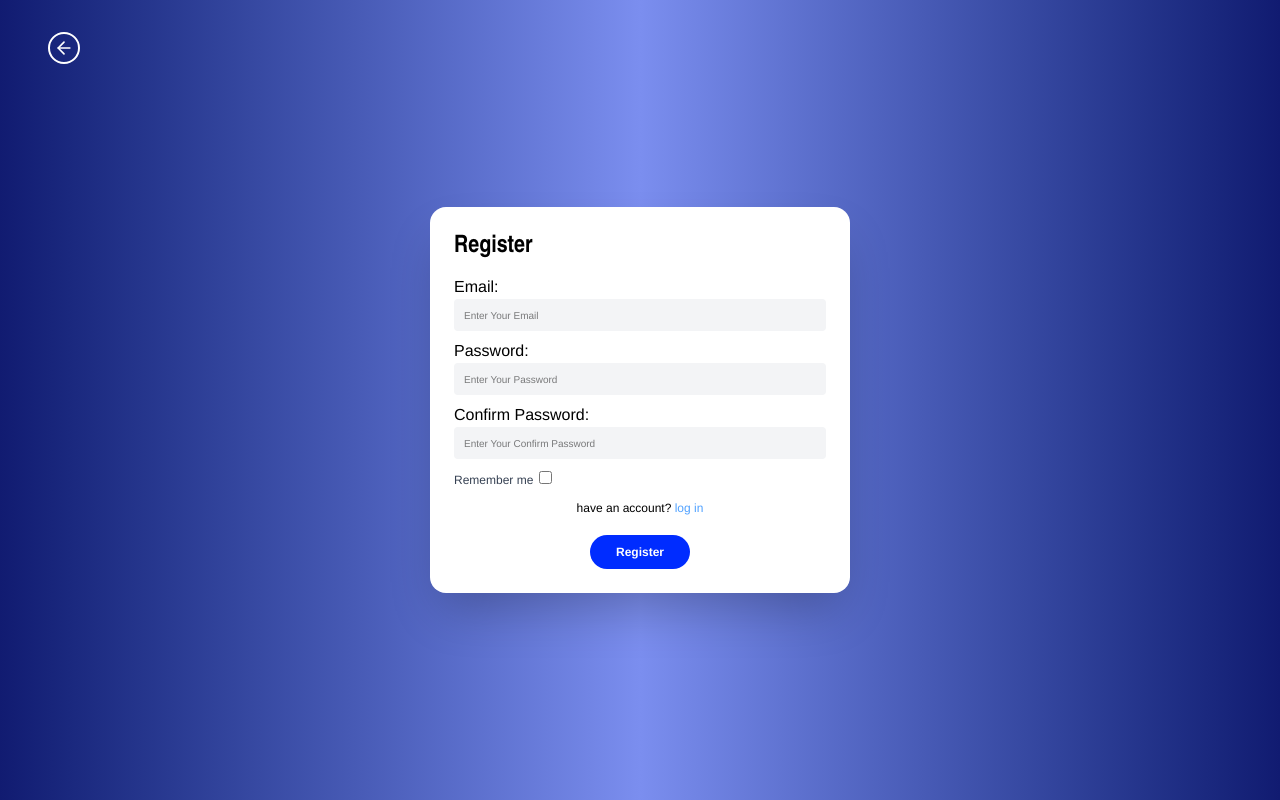
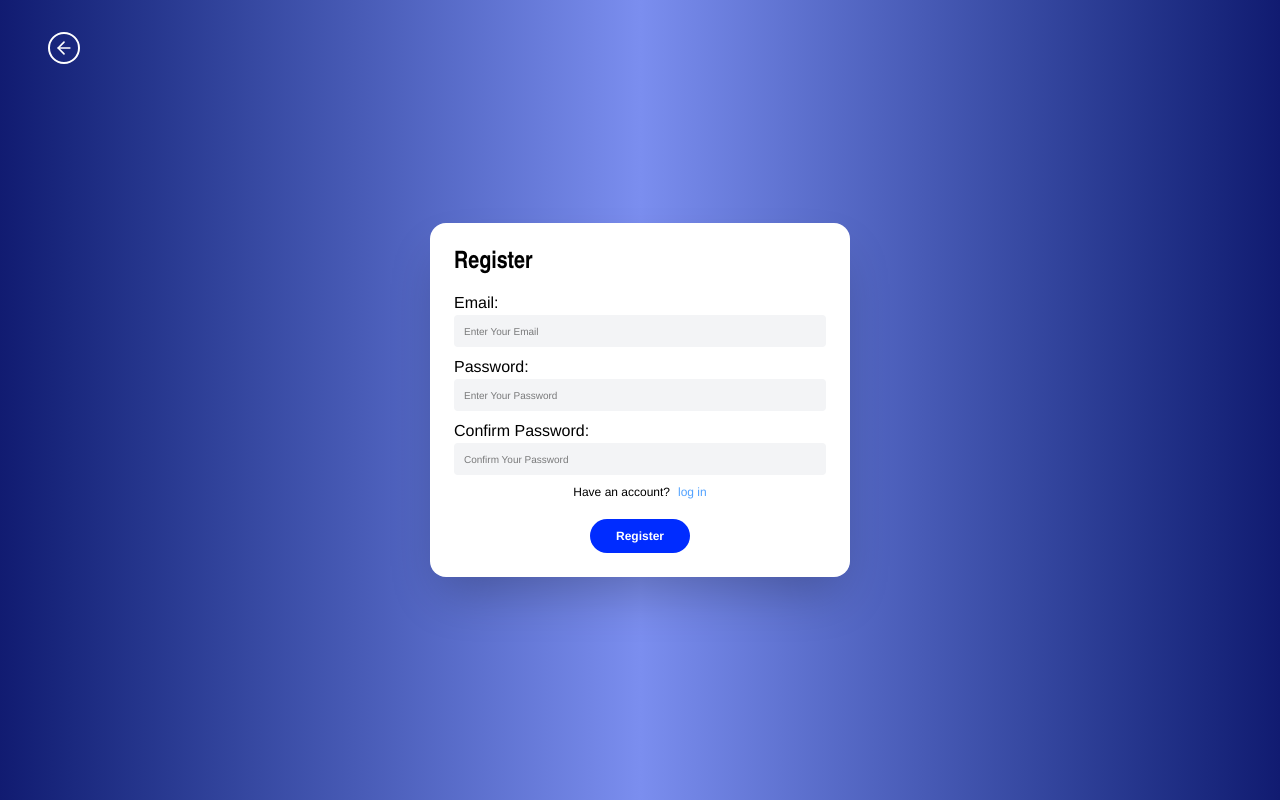
Before and after one commit to IbrahimZherati/StudyBuddy, a Next.js app in the folder studybuddy-frontend/: page /register in a window 1280 px wide. Built offline with nearby package versions, Linux system fonts and the light colour scheme.

Commit message:
Fixed some issues from last commit

```diff
--- a/studybuddy-frontend/app/globals.css
+++ b/studybuddy-frontend/app/globals.css
@@ -4,13 +4,16 @@
     .page {
         @apply mt-15 h-screen text-center;
     }
+
     .page-sign {
         @apply flex flex-col justify-center items-center h-screen relative
             bg-linear-90 from-[#111b71] via-[#7b8eef] to-[#111b71];
     }
+
     .card-sign{
         @apply bg-white rounded-2xl shadow-2xl  absolute p-6 w-105 backdrop-blur-sm;
     }
+
     .custom-form {
         @apply flex flex-col justify-evenly gap-2;
     }
@@ -22,24 +25,30 @@
     .input-span {
         @apply block ;
     }
-    .input-box{
+
+    .input-box {
         @apply w-full bg-gray-100 rounded-sm h-8 p-2.5 text-[10px] focus:outline;
     }
-    .iput-check{
+
+    .iput-check {
         @apply inline text-[12px] text-center text-gray-700 mt-1 mr-1.5 ;
     }
-   .sign-p{
+
+    .sign-p {
         @apply text-center text-[12px] mb-2.5;
-   }
-   .sign-p-link{
-        @apply text-blue-400;
-   }
+    }
+
+    .sign-p-link {
+        @apply text-blue-400 ml-2;
+    }
+
     .error {
         @apply text-red-500 text-[12px];
     }
 
-    .btn-sign{
-        @apply rounded-3xl bg-[#002CFF] font-bold w-25 cursor-pointer text-white p-2 text-center mx-auto text-[12px];
+    .btn-sign {
+        @apply rounded-3xl bg-[#002CFF] font-bold w-25 cursor-pointer text-white p-2
+        text-center mx-auto text-[12px];
     }
 }
 
@@ -52,6 +61,5 @@ body {
 }
 
 .unavailable {
-    /* opacity: 0.1; */
     cursor: default;
 }
--- a/studybuddy-frontend/app/login/page.jsx
+++ b/studybuddy-frontend/app/login/page.jsx
@@ -1,10 +1,10 @@
 'use client'
 import React, { useState } from 'react';
-import Input from '@/components/Components/Input';
+import Input from '@/components/Input';
 import handleFormChange from '@/utils/forms/handleChange';
 import handleFormSubmit from '@/utils/forms/handleSubmit';
 import Link from 'next/link';
-import GoBackButton from '@/components/Components/GoBackButton';
+import GoBackButton from '@/components/GoBackButton';
 
 
 const LoginPage = () => {
@@ -55,7 +55,11 @@ const LoginPage = () => {
                         value={formData.rememberMe}
                         handleChange={handleChange} />
 
-                    <p className='sign-p'>don't have an account? <Link href="/register" className='sign-p-link'>Create one</Link></p>
+                    <p className='sign-p'>Don&#39;t have an account?
+                        <Link href="/register" className='sign-p-link'>
+                            Create one
+                        </Link>
+                    </p>
 
                     <button type="submit" className={`${!canSubmit? "unavailable": ""} btn-sign`}
                             disabled={!canSubmit}>
--- a/studybuddy-frontend/app/register/page.jsx
+++ b/studybuddy-frontend/app/register/page.jsx
@@ -1,10 +1,10 @@
 'use client'
 import React, { useState } from 'react';
-import Input from '@/components/Components/Input';
+import Input from '@/components/Input';
 import handleFormChange from '@/utils/forms/handleChange';
 import handleFormSubmit from '@/utils/forms/handleSubmit';
 import Link from 'next/link';
-import GoBackButton from '@/components/Components/GoBackButton';
+import GoBackButton from '@/components/GoBackButton';
 
 const RegisterPage = () => {
     const [formData, setFormData] = useState({
@@ -52,18 +52,18 @@ const RegisterPage = () => {
                         handleChange={handleChange} />
 
                     <Input label="Confirm Password:" fieldName="passwordConfirmation" type="password"
-                     placeholder="Enter Your Confirm Password" value={formData.passwordConfirmation}
+                     placeholder="Confirm Your Password" value={formData.passwordConfirmation}
                     handleChange={handleChange} />
 
                     {!passwordsMatch &&
                         <p className='error'>Passwords do not match</p>
                     }
 
-                    <Input label="Remember me" fieldName="rememberMe" type="checkbox"
-                    value={formData.rememberMe}
-                    handleChange={handleChange}/>
-
-                    <p className='sign-p'>have an account? <Link href="/login" className='sign-p-link'>log in</Link></p>
+                    <p className='sign-p'>Have an account?
+                        <Link href="/login" className='sign-p-link'>
+                            log in
+                        </Link>
+                    </p>
 
                     <button type="submit" className={`${!canSubmit? 'unavailable':''} btn-sign`}
                             disabled={!canSubmit}>
```
Also changed, not shown: studybuddy-frontend/components/GoBackButton.jsx (renamed from studybuddy-frontend/components/Components/GoBackButton.jsx), studybuddy-frontend/components/Input.jsx (renamed from studybuddy-frontend/components/Components/Input.jsx), 1 other file (tests, documents, lock files or other folders).
